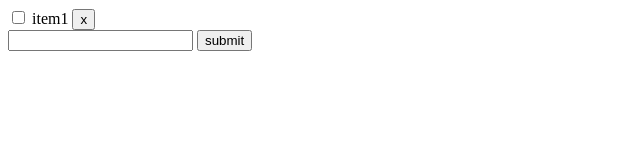
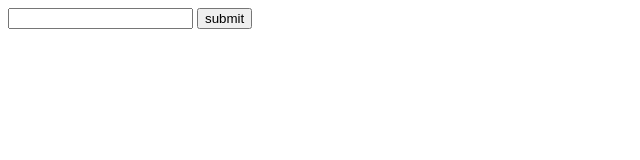
Before and after one commit to Jesso3/todolist, a plain HTML site: page index.html in a window 1280 px wide. Shown: the whole page, without its empty margins (0-640 px from the left). Drawn offline with Linux system fonts and the light colour scheme.

Commit message:
more js
implement functoin to get rid of items on the list

```diff
--- a/index.html
+++ b/index.html
@@ -7,11 +7,7 @@
   </head>
   <body>
     <div class="todolist">
-      <div class="checkboxes">
-        <input type="checkbox" />
-        <label for="item1">item1</label>
-        <button type="click">x</button>
-      </div>
+      <div class="checkboxes"></div>
 
       <div>
         <form class="text-submit">
@@ -50,6 +46,10 @@
 
           document.querySelector(".checkboxes").appendChild(newDiv);
 
+          closeButton.addEventListener("click", (e) => {
+            document.querySelector(".checkboxes").removeChild(newDiv);
+          });
+
           document.getElementById("text-input").value = "";
         }
       });
```
